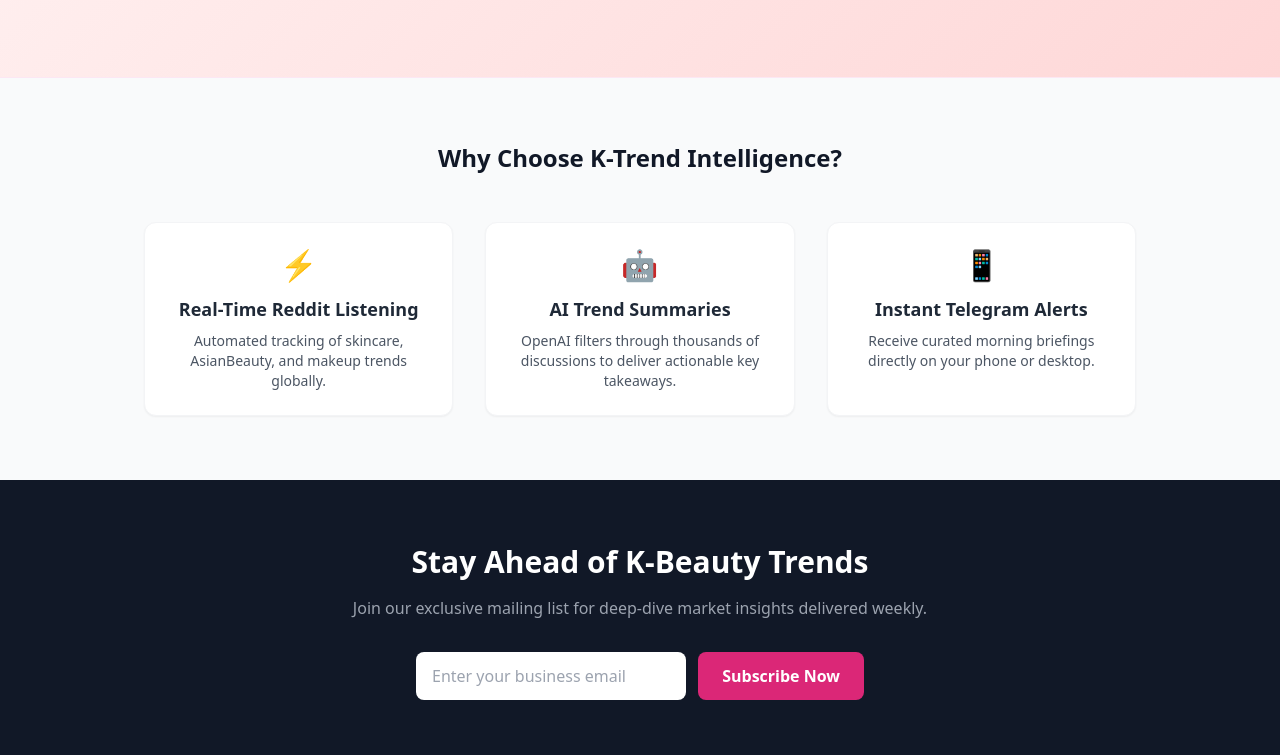
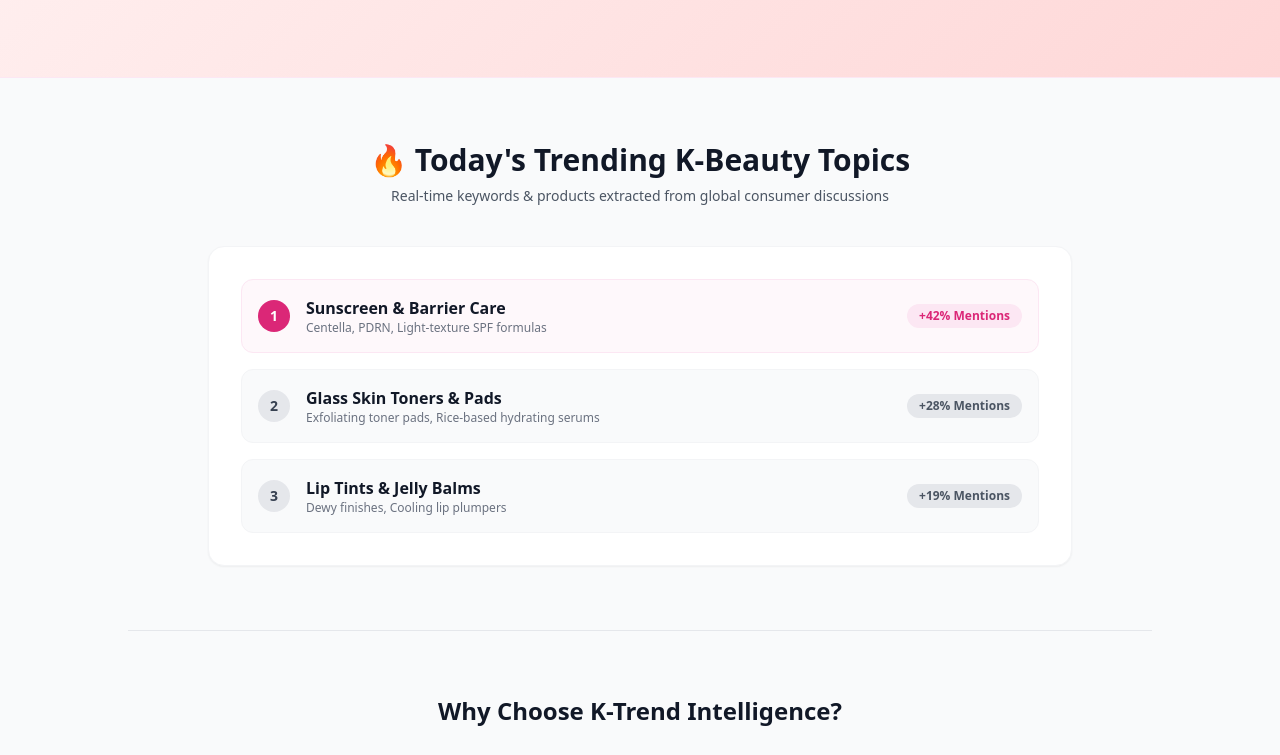
Before and after one commit to werkorea-office/kinsider-lab, a plain HTML site: page index.html in a window 1280 px wide. Shown: the part 445-1200 px from the top of the page. Drawn offline with nearby package versions, Linux system fonts and the light colour scheme.

Commit message:
Update index.html

```diff
--- a/index.html
+++ b/index.html
@@ -35,8 +35,56 @@
         </div>
     </header>
 
+    <!-- Real-Time Trend Ranking Section -->
+    <section class="py-16 px-4 max-w-4xl mx-auto">
+        <div class="text-center mb-10">
+            <h2 class="text-3xl font-bold text-gray-900">🔥 Today's Trending K-Beauty Topics</h2>
+            <p class="text-gray-600 text-sm mt-2">Real-time keywords & products extracted from global consumer discussions</p>
+        </div>
+
+        <div class="bg-white rounded-2xl shadow-sm border border-gray-100 p-6 md:p-8">
+            <div class="space-y-4">
+                <!-- Rank 1 -->
+                <div class="flex items-center justify-between p-4 rounded-xl bg-pink-50/50 border border-pink-100">
+                    <div class="flex items-center gap-4">
+                        <span class="w-8 h-8 flex items-center justify-center bg-pink-600 text-white font-bold rounded-full text-sm">1</span>
+                        <div>
+                            <h3 class="font-bold text-gray-900">Sunscreen & Barrier Care</h3>
+                            <p class="text-xs text-gray-500">Centella, PDRN, Light-texture SPF formulas</p>
+                        </div>
+                    </div>
+                    <span class="text-xs font-semibold text-pink-600 bg-pink-100 px-3 py-1 rounded-full">+42% Mentions</span>
+                </div>
+
+                <!-- Rank 2 -->
+                <div class="flex items-center justify-between p-4 rounded-xl bg-gray-50 border border-gray-100">
+                    <div class="flex items-center gap-4">
+                        <span class="w-8 h-8 flex items-center justify-center bg-gray-200 text-gray-700 font-bold rounded-full text-sm">2</span>
+                        <div>
+                            <h3 class="font-bold text-gray-900">Glass Skin Toners & Pads</h3>
+                            <p class="text-xs text-gray-500">Exfoliating toner pads, Rice-based hydrating serums</p>
+                        </div>
+                    </div>
+                    <span class="text-xs font-semibold text-gray-600 bg-gray-200 px-3 py-1 rounded-full">+28% Mentions</span>
+                </div>
+
+                <!-- Rank 3 -->
+                <div class="flex items-center justify-between p-4 rounded-xl bg-gray-50 border border-gray-100">
+                    <div class="flex items-center gap-4">
+                        <span class="w-8 h-8 flex items-center justify-center bg-gray-200 text-gray-700 font-bold rounded-full text-sm">3</span>
+                        <div>
+                            <h3 class="font-bold text-gray-900">Lip Tints & Jelly Balms</h3>
+                            <p class="text-xs text-gray-500">Dewy finishes, Cooling lip plumpers</p>
+                        </div>
+                    </div>
+                    <span class="text-xs font-semibold text-gray-600 bg-gray-200 px-3 py-1 rounded-full">+19% Mentions</span>
+                </div>
+            </div>
+        </div>
+    </section>
+
     <!-- Features Section -->
-    <section class="py-16 px-4 max-w-5xl mx-auto">
+    <section class="py-16 px-4 max-w-5xl mx-auto border-t border-gray-200">
         <h2 class="text-2xl font-bold text-center text-gray-900 mb-12">Why Choose K-Trend Intelligence?</h2>
         <div class="grid md:grid-cols-3 gap-8">
             <div class="bg-white p-6 rounded-xl shadow-sm border border-gray-100 text-center">
```
